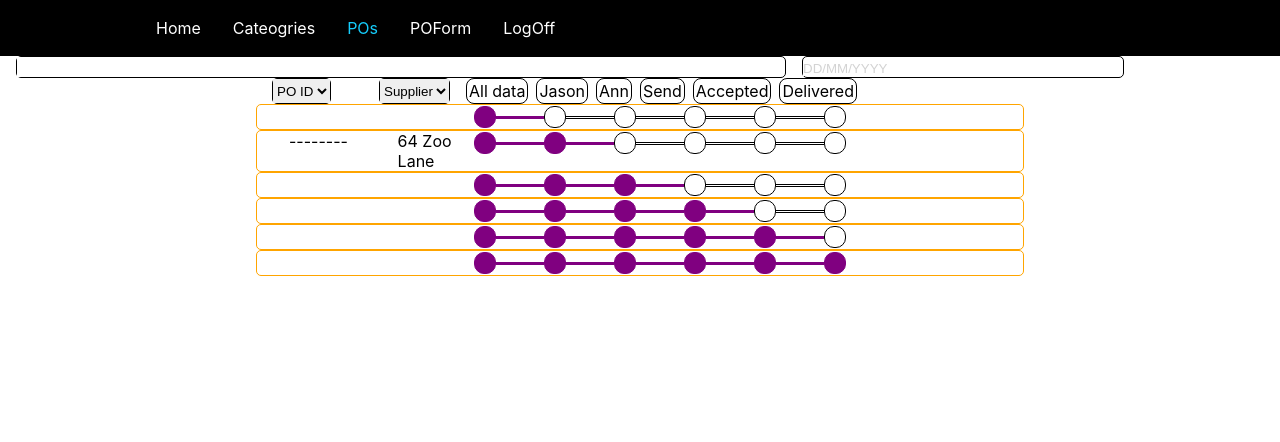
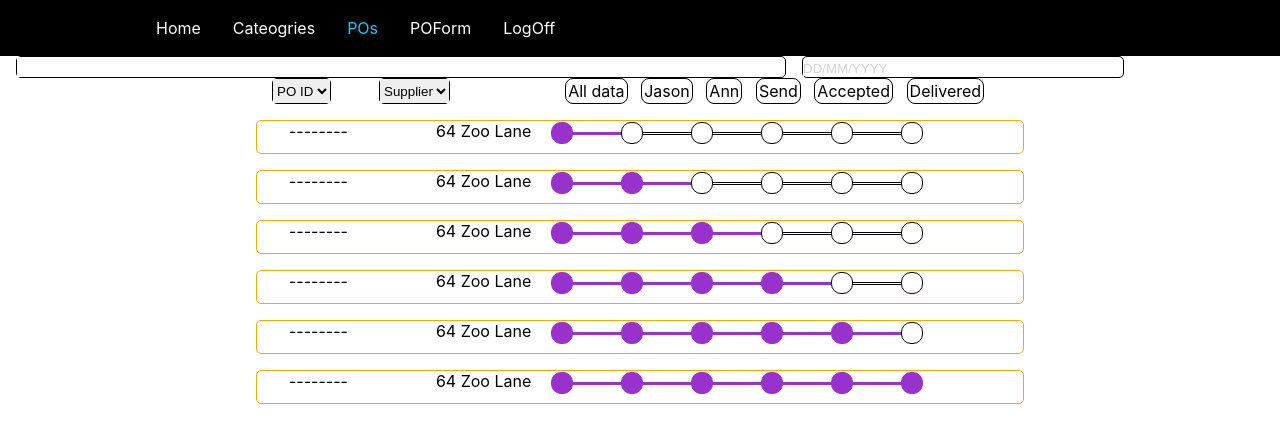
Before and after one commit to HachyCode/Group-Project-front-end, a React (Create React App) app: page /pos in a window 1280 px wide. Shown: the top 442 px of the page. Built offline with nearby package versions, Linux system fonts and the light colour scheme.

Commit message:
Tweaked the POListing page.

```diff
--- a/src/Components/DateSearch/DateSearch.js
+++ b/src/Components/DateSearch/DateSearch.js
@@ -10,6 +10,7 @@ const OutlineBox = styled.div`
 const StyledInputBox = styled(InputBox)`
     border: none;
     outline: none;
+    width: 70%;
 `;
 
 class DateSearch extends React.Component {
--- a/src/Components/POListing/POListing.js
+++ b/src/Components/POListing/POListing.js
@@ -8,11 +8,12 @@ const Box = styled.div`
     border-radius: 5px;
     display: flex;
     flex-direction: row;
+    height: 2em;
 `;
 
 const FirstTwoSections = styled.div`
     padding-left: 2em;
-    width: 10%;
+    width: 15%;
 `;
 
 class POListing extends React.Component {
--- a/src/Components/SearchBar/SearchBar.js
+++ b/src/Components/SearchBar/SearchBar.js
@@ -11,6 +11,7 @@ const MainBox = styled.div`
 const SearchBox = styled.input`
     border: none;
     outline: none;
+    width: 95%;
 `;
 
 class SearchBar extends React.Component {
--- a/src/Components/StatusBar/StatusBar.js
+++ b/src/Components/StatusBar/StatusBar.js
@@ -3,10 +3,10 @@ import styled from 'styled-components';
 
 const FilledDot = styled.div`
     color: purple;
-    background-color: purple;
+    background-color: darkorchid;
     height: 20px;
     width: 20px;
-    border: 1px solid purple;
+    border: 1px solid darkorchid;
     border-radius: 10px;
 `;
 
@@ -28,11 +28,11 @@ const EmptyLine = styled.div`
 const FilledLine = styled.div`
     height: 1px;
     width: 3em;
-    border: 1px solid purple;
+    border: 1px solid darkorchid;
     border-right: none;
     border-left: none;
     color: purple;
-    background-color: purple;
+    background-color: darkorchid;
 `;
 
 const MainDiv = styled.div`
--- a/src/Pages/POs.js
+++ b/src/Pages/POs.js
@@ -27,7 +27,7 @@ const StyledDateSearch = styled(DateSearch)`
 `;
 
 const SpacedLabel = styled(Label)`
-    margin-right: 0.5em;
+    margin-right: 0.85em;
 `;
 
 const POSelectArea = styled.div`
@@ -42,18 +42,24 @@ const FirstDropDown = styled(DropDownSelect)`
 
 const SecondLeftDropDown = styled(DropDownSelect)`
     margin-left: 3em;
-    margin-right: 1em;
+    margin-right: 15%;
+`;
+
+const StyledPOListing = styled(POListing)`
+    margin-top: 1em;
+    margin-bottom: 1em;
 `;
 
 function POs() {
 
     function genPOs() {
-        return [<POListing progress={1}/>,
-            <POListing poID="--------" supplier="64 Zoo Lane" progress={2}/>,
-            <POListing progress={3}/>,
-            <POListing progress={4}/>,
-            <POListing progress={5}/>,
-            <POListing progress={6}/>];
+        return [
+            <StyledPOListing poID="--------" supplier="64 Zoo Lane" progress={1}/>,
+            <StyledPOListing poID="--------" supplier="64 Zoo Lane" progress={2}/>,
+            <StyledPOListing poID="--------" supplier="64 Zoo Lane" progress={3}/>,
+            <StyledPOListing poID="--------" supplier="64 Zoo Lane" progress={4}/>,
+            <StyledPOListing poID="--------" supplier="64 Zoo Lane" progress={5}/>,
+            <StyledPOListing poID="--------" supplier="64 Zoo Lane" progress={6}/>];
     }
 
     return (
```
